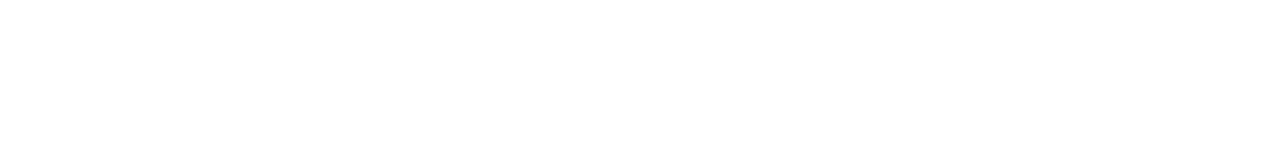
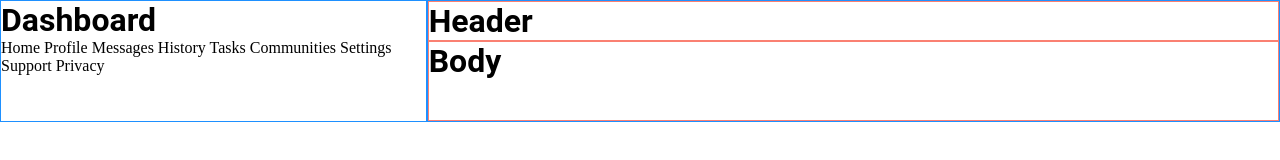
Before and after one commit to fmtayag/odin-dashboard, a plain HTML site: page index.html in a window 1280 px wide. Drawn offline with Linux system fonts and the light colour scheme.

Commit message:
Style the macro layout to enhance visibility

```diff
--- a/index.html
+++ b/index.html
@@ -9,12 +9,26 @@
   <body>
     <div id="container">
         <div id="navbar">
-            <div id="logo"></div>
-            <div id="nav"></div>
+            <div id="logo"><h1>Dashboard</h1></div>
+            <div id="nav">
+                Home
+                Profile
+                Messages
+                History
+                Tasks
+                Communities
+                Settings
+                Support
+                Privacy
+            </div>
         </div>
         <div id="main">
-            <div id="header"></div>
-            <div id="body"></div>
+            <div id="header">
+                <h1>Header</h1>
+            </div>
+            <div id="body">
+                <h1>Body</h1>
+            </div>
         </div>
     </div>
   </body>
--- a/styles.css
+++ b/styles.css
@@ -14,3 +14,18 @@ p {
   font-family: Roboto, system-ui, -apple-system, BlinkMacSystemFont, 'Segoe UI',
     Oxygen, Ubuntu, Cantarell, 'Open Sans', 'Helvetica Neue', sans-serif;
 }
+
+#container {
+    display: grid;
+    grid-template-columns: 1fr 2fr;
+}
+#container > * {
+    border: 1px solid dodgerblue;
+}
+#main {
+    display: grid;
+    grid-template-rows: 1fr 2fr;
+}
+#main > * {
+    border: 1px solid salmon;
+}
```
